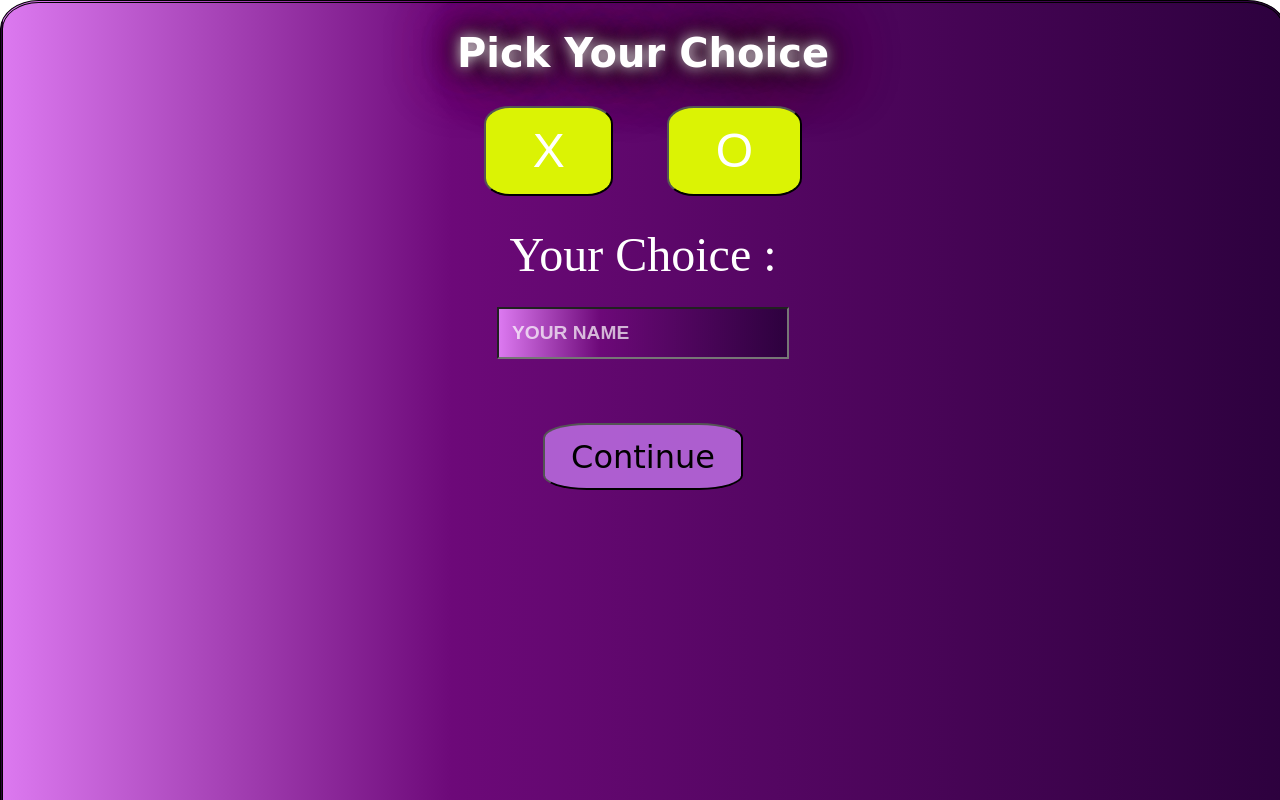
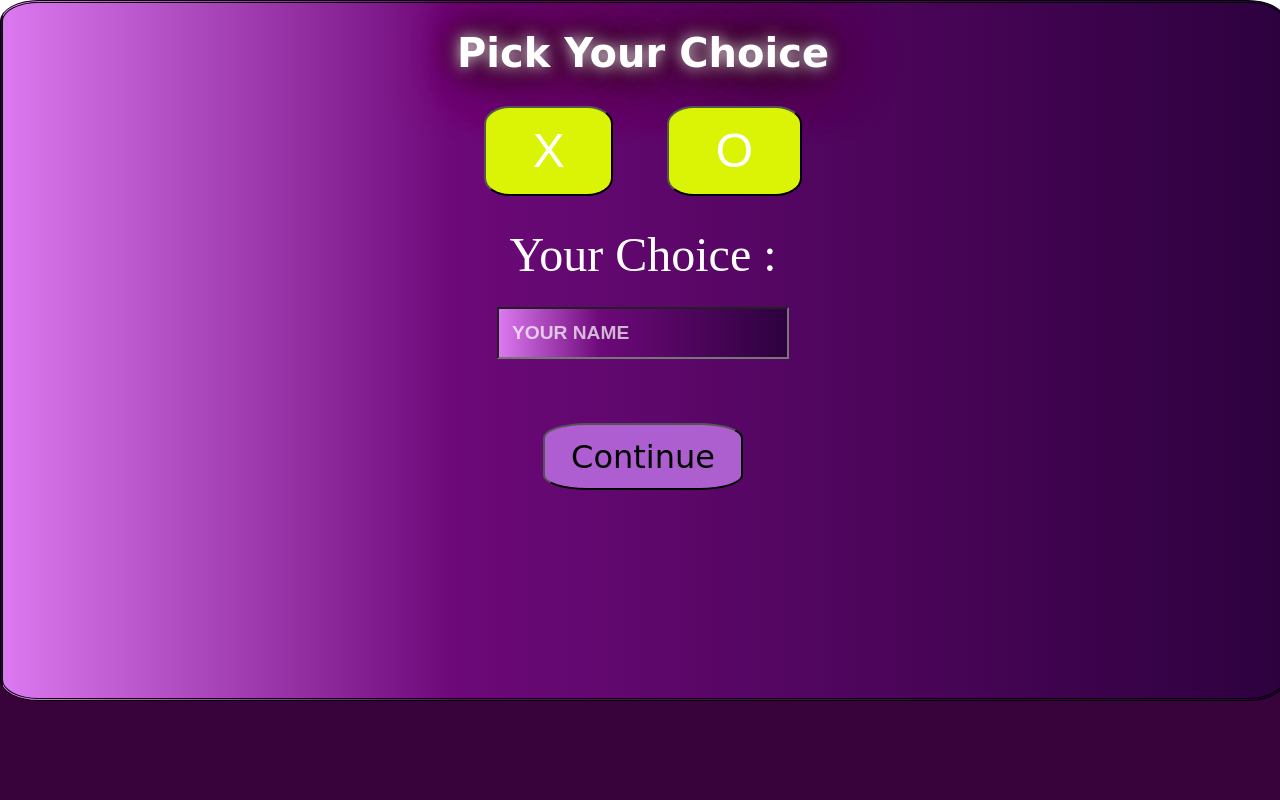
Before and after one commit to Mathura123/TicTacToe-App, a React (Create React App) app in the folder tic-tac-toe-app/: page / in a window 1280 px wide. Shown: the top 800 px of the page. Built offline with nearby package versions, Linux system fonts and the light colour scheme; no server answers.

Commit message:
[Mathura]Refractor. Removed problem of height

```diff
--- a/tic-tac-toe-app/src/css/index.css
+++ b/tic-tac-toe-app/src/css/index.css
@@ -1,10 +1,11 @@
 body {
   margin: 0;
   width: 100%;
-  height: 100%;
+  /* height: 100%; */
   position: absolute;
   background-color: #38033a;
 }
+
 
 .header {
   background-color: #ffffff;
```
